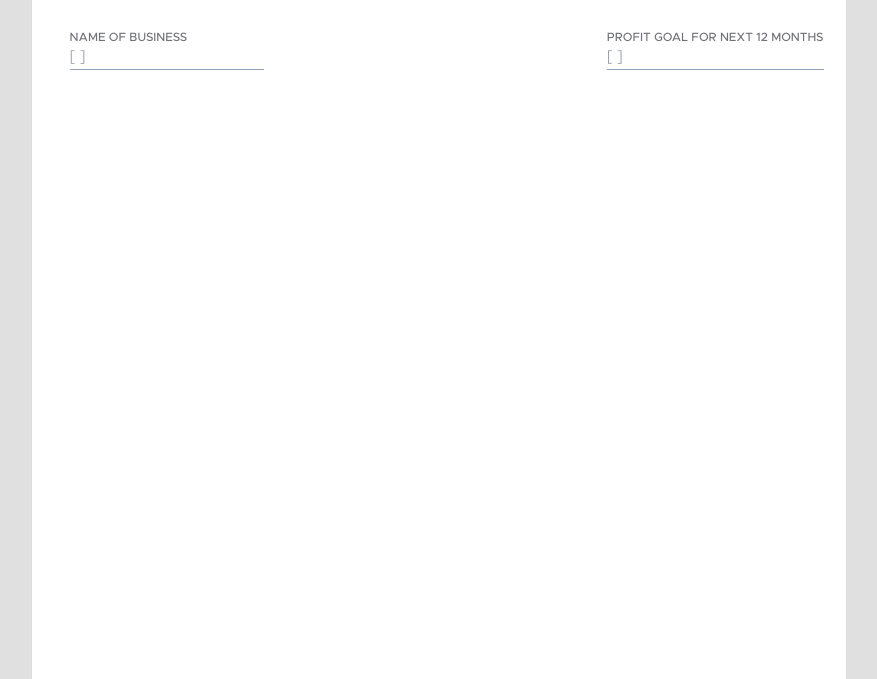
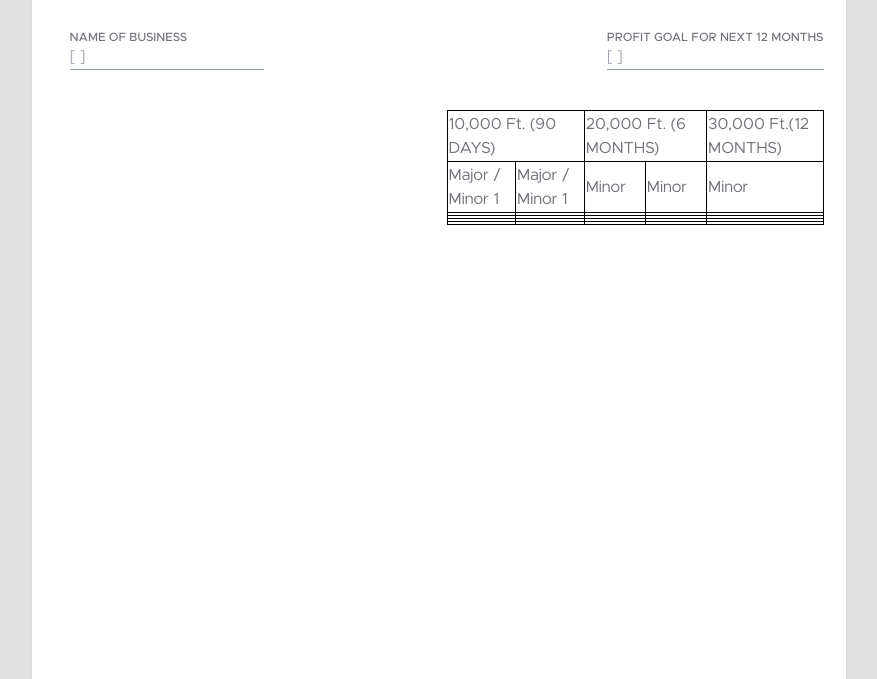
Before and after one commit to victorkimuyu/-BBG-Flight-Plan-, a website: page index.html in a window 1280 px wide. Shown: the part 121-800 px from the top of the page, without its empty margins (201-1078 px from the left). Drawn offline with Linux system fonts and the light colour scheme.

Commit message:
Added main Table structure

```diff
--- a/index.html
+++ b/index.html
@@ -9,12 +9,12 @@
     <link rel="stylesheet" href="dist/fonts/fonts.css">
     <link rel="stylesheet" href="dist/css/main.css">
     <link rel="stylesheet" href="dist/css/styles.css">
+    <style>
+        td{
+            border: solid 1px #000;
+        }
+    </style>
 </head>
-<style>
-    @page {
-        size: letter
-    }
-</style>
 
 <body class="letter text-zinc-500">
     <section class="sheet rounded" style="padding: 8mm 6mm 4mm 10mm">
@@ -35,6 +35,51 @@
                 <input type="text" name="target" id="target" placeholder="[ ]" class="border-b border-b-slate-400">
             </div>
         </form>
+        <div class="grid grid-cols-2 ">
+            <div></div>
+            <table border="1" class="mt-10">
+                <tr>
+                    <td colspan="2">10,000 Ft. (90 DAYS)</td>
+                    <td colspan="2">20,000 Ft. (6 MONTHS)</td>
+                    <td>30,000 Ft.(12 MONTHS)</td>
+                </tr>
+                <tr>
+                    <td>Major / Minor 1</td>
+                    <td>Major / Minor 1</td>
+                    <td>Minor</td>
+                    <td>Minor</td>
+                    <td>Minor</td>
+                </tr>
+                <tr>
+                    <td></td>
+                    <td></td>
+                    <td></td>
+                    <td></td>
+                    <td></td>
+                </tr>
+                <tr>
+                    <td></td>
+                    <td></td>
+                    <td></td>
+                    <td></td>
+                    <td></td>
+                </tr>
+                <tr>
+                    <td></td>
+                    <td></td>
+                    <td></td>
+                    <td></td>
+                    <td></td>
+                </tr>
+                <tr>
+                    <td></td>
+                    <td></td>
+                    <td></td>
+                    <td></td>
+                    <td></td>
+                </tr>
+            </table>
+
     </section>
 </body>
 
```
Also changed, not shown: dist/css/main.css, dist/css/styles.css.
